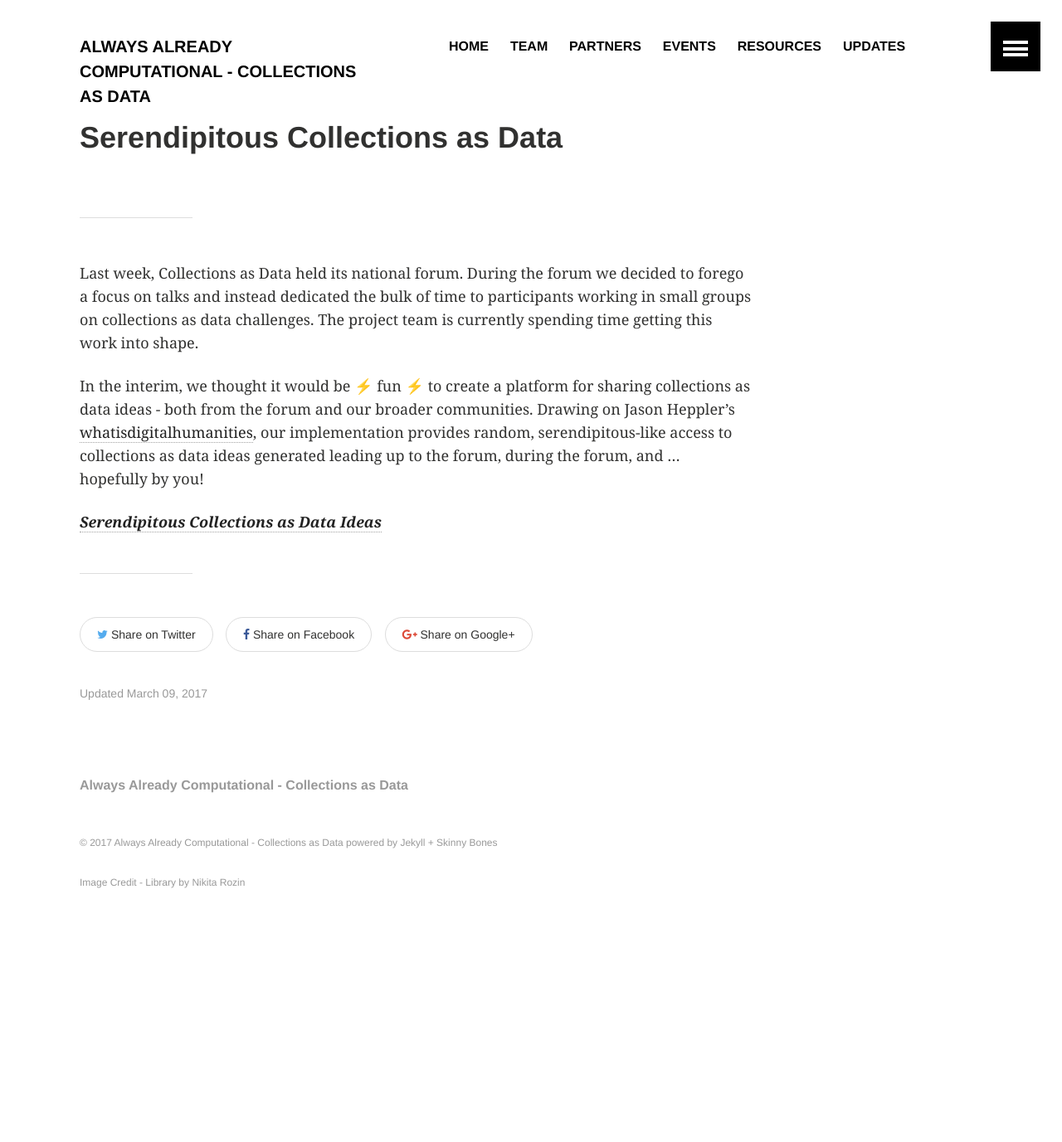
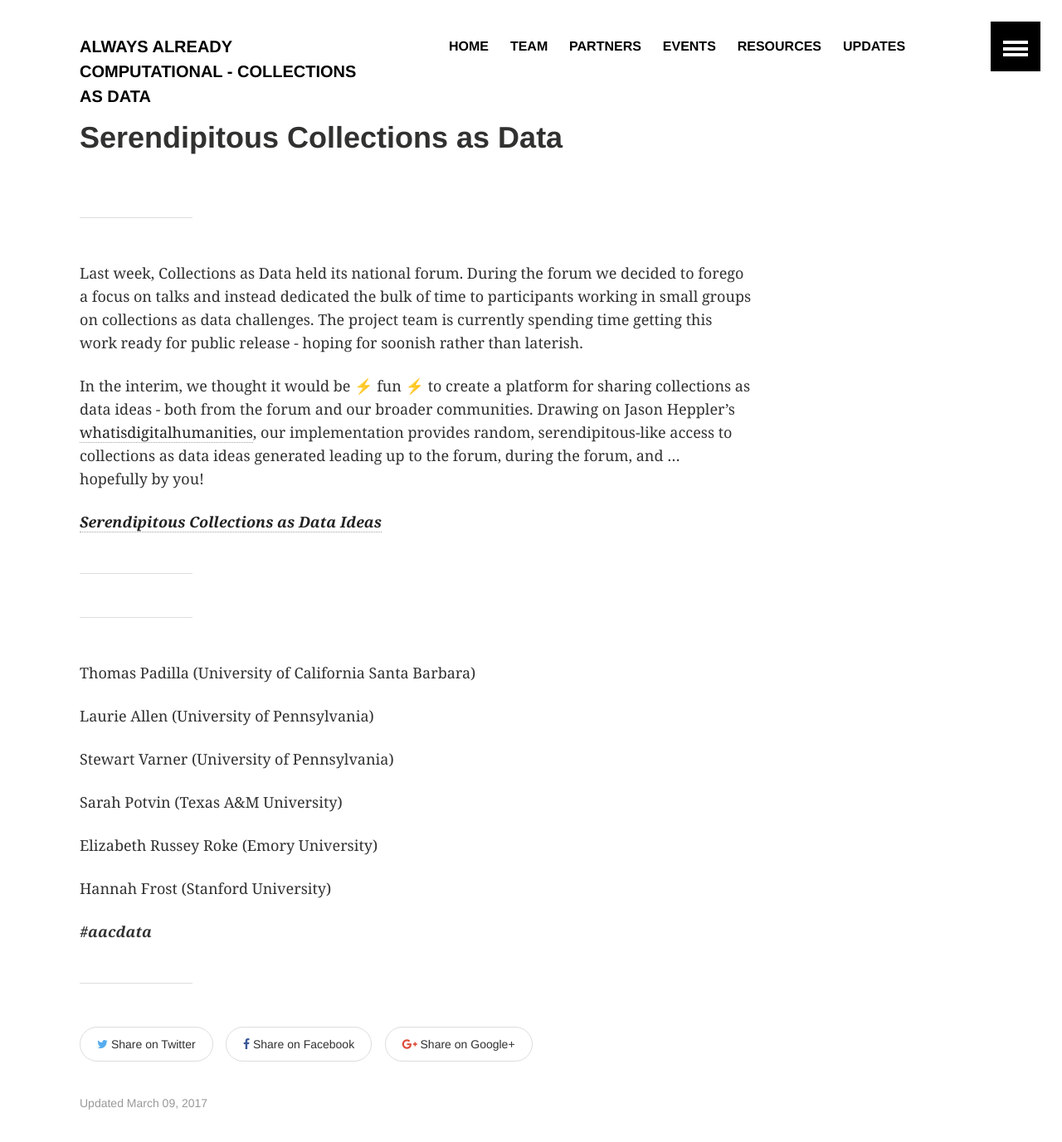
Before and after one commit to collectionsasdata/collectionsasdata.github.io, a Jekyll site: the page built from _posts/2017-3-9-serendipity.md, in a window 1280 px wide and 1400 px high. Shown: the top 1377 px of the window at 83% size. Built offline with Jekyll 4.4.1, drawn with Linux system fonts in a browser that asks for light colours.

Commit message:
Update 2017-3-9-serendipity.md

```diff
--- a/_posts/2017-3-9-serendipity.md
+++ b/_posts/2017-3-9-serendipity.md
@@ -6,8 +6,24 @@ teaser: "Serendipitous Collections as Data"
 ---
 ---
 
-Last week, Collections as Data held its national forum. During the forum we decided to forego a focus on talks and instead dedicated the bulk of time  to participants working in small groups on collections as data challenges. The project team is currently spending time getting this work into shape.
+Last week, Collections as Data held its national forum. During the forum we decided to forego a focus on talks and instead dedicated the bulk of time  to participants working in small groups on collections as data challenges. The project team is currently spending time getting this work ready for public release - hoping for soonish rather than laterish.
 
 In the interim, we thought it would be ⚡ fun ⚡  to create a platform for sharing collections as data ideas - both from the forum and our broader communities. Drawing on Jason Heppler’s [whatisdigitalhumanities](http://whatisdigitalhumanities.com/), our implementation provides random, serendipitous-like access to collections as data ideas generated leading up to the forum, during the forum, and ... hopefully by you!
 
 [***Serendipitous Collections as Data Ideas***](https://collectionsasdata.github.io/ideas/)
+
+---
+---
+Thomas Padilla (University of California Santa Barbara)
+
+Laurie Allen (University of Pennsylvania)
+
+Stewart Varner (University of Pennsylvania)
+
+Sarah Potvin (Texas A&M University)
+
+Elizabeth Russey Roke (Emory University)
+
+Hannah Frost (Stanford University)
+
+***#aacdata***
```
